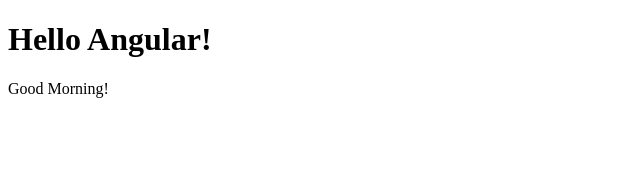
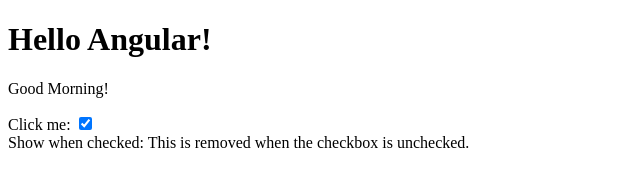
Before and after one commit to timetobehappy/angular, a plain HTML site: page chapter-2/index.html in a window 1280 px wide. Shown: the whole page, without its empty margins (0-640 px from the left). Drawn offline with nearby package versions, Linux system fonts and the light colour scheme.

Commit message:
Final commit chapter-2 ng-if and ng-init

```diff
--- a/chapter-2/index.html
+++ b/chapter-2/index.html
@@ -1,12 +1,19 @@
 <!DOCTYPE html>
 <html ng-app>
-  <head>
+
+<head>
     <meta charset="utf-8">
     <script src="angular.js" charset="utf-8"></script>
     <title></title>
-  </head>
-  <body>
+</head>
+
+<body ng-init="hourOfDay = 9">
     <h1>Hello Angular!</h1>
-    <p ng-if="true">Good Morning!</p>
-  </body>
+    <p ng-if="hourOfDay < 12">Good Morning!</p>
+    <label>Click me: <input type="checkbox" ng-model="checked" ng-init="checked=true" /></label><br/> Show when checked:
+    <span ng-if="checked" class="animate-if">
+  This is removed when the checkbox is unchecked.
+</span>
+</body>
+
 </html>
```
